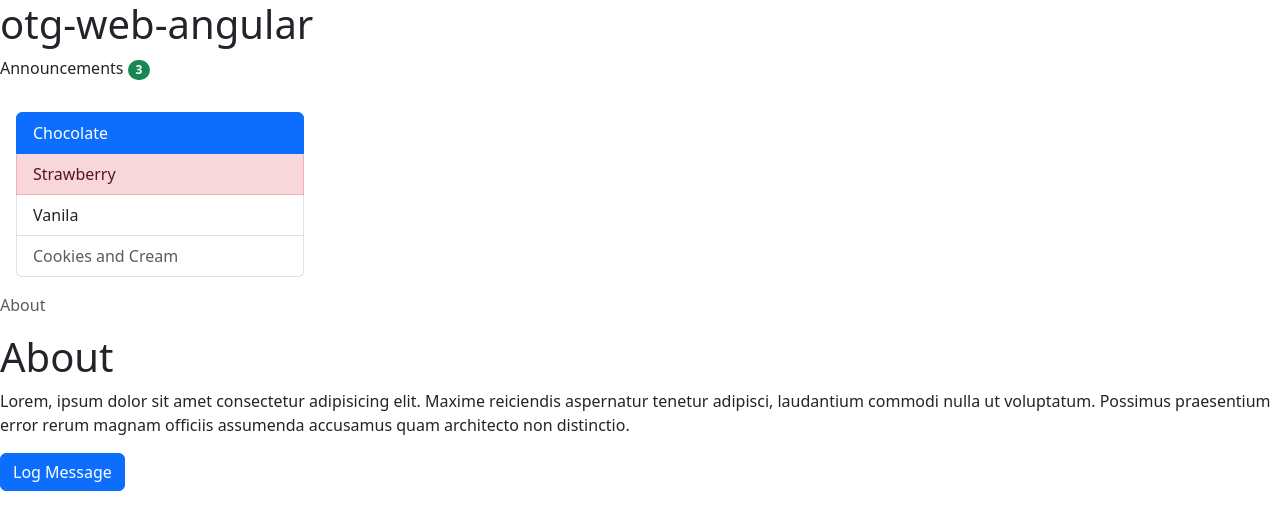
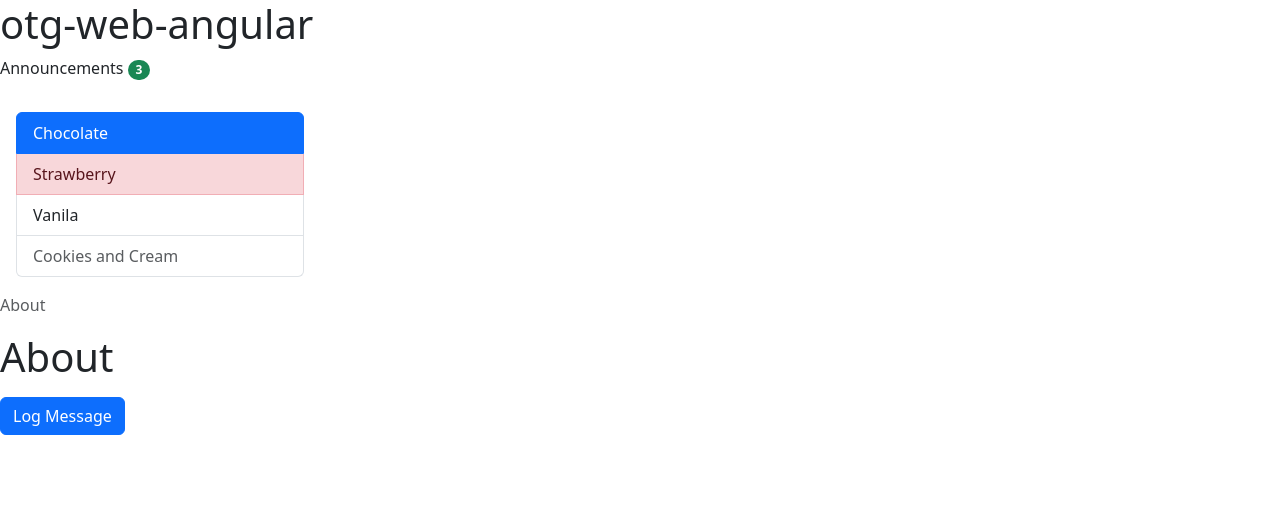
Before and after one commit to lcheunglci/web-on-the-go, an Angular app in the folder otg-web-angular/: page /about in a window 1280 px wide. Shown: the top 530 px of the page. Built offline with nearby package versions, Linux system fonts and the light colour scheme.

Commit message:
Update about.component.html

```diff
--- a/otg-web-angular/src/app/page/about/about.component.html
+++ b/otg-web-angular/src/app/page/about/about.component.html
@@ -3,7 +3,5 @@
 </ul>
 <h1>About</h1>
 <p>
-  Lorem, ipsum dolor sit amet consectetur adipisicing elit. Maxime reiciendis aspernatur tenetur
-  adipisci, laudantium commodi nulla ut voluptatum. Possimus praesentium error rerum magnam officiis
-  assumenda accusamus quam architecto non distinctio.
+  {{ content }}
 </p>
```
